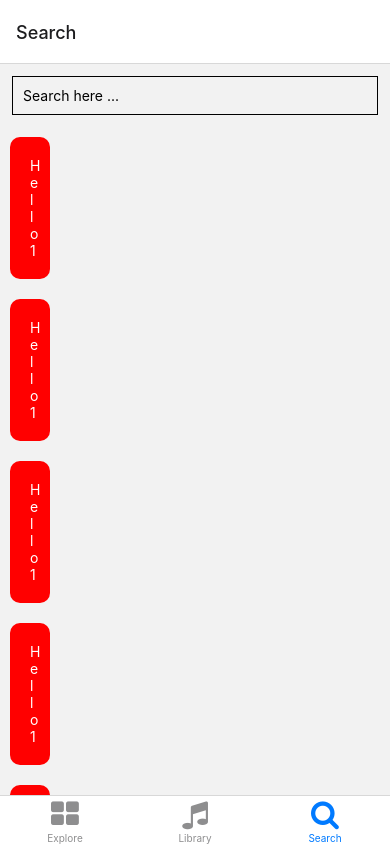
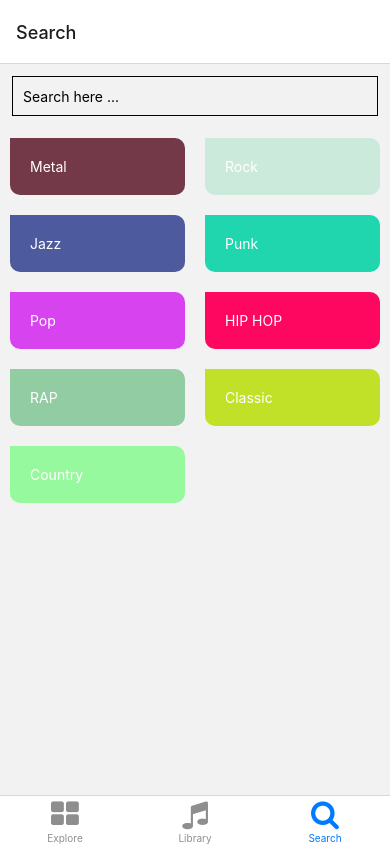
Before and after one commit to B3njaminV/react-musicvibes-app, a React Native app in the folder src/: screen /SearchTab in a window 390 px wide. Built offline with nearby package versions, Linux system fonts and the light colour scheme.

Commit message:
search View working

```diff
--- a/src/components/SearchByGenre.tsx
+++ b/src/components/SearchByGenre.tsx
@@ -1,44 +1,37 @@
 import { useState } from "react";
 import{
-    View,Text,StyleSheet
+    View,Text,StyleSheet, Pressable, Touchable, TouchableOpacity
 } from "react-native"
 import { ScrollView, TouchableHighlight } from "react-native-gesture-handler"
+import { Colors } from "react-native/Libraries/NewAppScreen";
+import { randomNumber } from "./util/MyFunctions";
 
 
 type SearchByGenreProps = {
 
 }
 
+const genres =["Metal","Rock","Jazz","Punk","Pop","HIP HOP","RAP","Classic","Country"]
 
 export default function SearchByGenre(){
 
-    const [Click, setClick] = useState(1);
+
     return(
-        <ScrollView style={{flexDirection:'row', flexWrap:'wrap'}} >
-        <View style={styles.genreContainer} >
-            <TouchableHighlight onPress={()=>{setClick(Click+1)}}>
-                <Text style={styles.genreBlock} >Hello {Click}</Text>
-            </TouchableHighlight>
-        </View>
-        <View style={styles.genreContainer} >
-            <TouchableHighlight onPress={()=>{setClick(Click+1)}}>
-                <Text style={styles.genreBlock} >Hello {Click}</Text>
-            </TouchableHighlight>
-        </View>
-        <View style={styles.genreContainer} >
-            <TouchableHighlight onPress={()=>{setClick(Click+1)}}>
-                <Text style={styles.genreBlock} >Hello {Click}</Text>
-            </TouchableHighlight>
-        </View>
-        <View style={styles.genreContainer} >
-            <TouchableHighlight onPress={()=>{setClick(Click+1)}}>
-                <Text style={styles.genreBlock} >Hello {Click}</Text>
-            </TouchableHighlight>
-        </View>
-        <View style={styles.genreContainer} >
-            <TouchableHighlight onPress={()=>{setClick(Click+1)}}>
-                <Text style={styles.genreBlock} >Hello {Click}</Text>
-            </TouchableHighlight>
+        <ScrollView>
+        <View style={{display:"flex",flexDirection:'row',flexWrap:"wrap",width:"100%"}} >
+            {
+                genres.map(
+                    genre=>{
+                        return(
+                            <View style={{...styles.genreContainer}} >
+                                <TouchableOpacity style={{...styles.genreBlock,backgroundColor:randomNumber()}}  >
+                                    <Text style={{color:"white"}} >{genre}</Text>
+                                </TouchableOpacity>
+                            </View>
+                        )
+                    }
+                )
+            }
         </View>
         </ScrollView>
     )
@@ -49,16 +42,15 @@ const styles = StyleSheet.create({
     genreBlock:{
     borderBottomLeftRadius: 10,
 	borderBottomRightRadius: 10,
-	borderTopLeftRadius: 10,
+	borderTopLeftRadius: 0,
 	borderTopRightRadius: 10,
     padding:20,
-    backgroundColor:"red",
-    borderRadius:10,
+    //borderRadius:10,
     color:"white",
 
     },
     genreContainer:{
-width:"50%",
-padding:10
+        width:"50%",
+padding:10,
     }
 })
--- /dev/null
+++ b/src/components/SearchByName.tsx
@@ -0,0 +1,116 @@
+import React, { FunctionComponent } from "react";
+import {Image,StyleSheet,ScrollView,FlatList,TouchableOpacity,Text,View} from "react-native"
+import { SafeAreaView } from "react-native-safe-area-context";
+
+interface SearchByNameProps {
+
+}
+
+const searchedObjects = [
+    {
+        name:"fsdf sdfsdrgf",
+        type:"Music",
+    },
+    {
+        name:"jfs setzset",
+        type:"Music",
+    },
+    {
+        name:"fzeze",
+        type:"Music",
+    },
+    {
+        name:"eezrr zerze",
+        type:"Artist",
+    },
+    {
+        name:"fsdf sdfsdrgf",
+        type:"Artist",
+    },
+    {
+        name:"fssssezef",
+        type:"Music",
+    },
+
+    {
+        name:"fsdf sdfsdrgf",
+        type:"Music",
+    },{
+        name:"fsdf sdfsdrgf",
+        type:"Music",
+    },
+
+    {
+        name:"fsdf sdfsdrgf",
+        type:"Artist",
+    },{
+        name:"fsdf sdfsdrgf",
+        type:"Artist",
+    },{
+        name:"fsdf sdfsdrgf",
+        type:"Artist",
+    },{
+        name:"fsdf sdfsdrgf",
+        type:"Artist",
+    },{
+        name:"fsdf sdfsdrgf",
+        type:"Music",
+    },{
+        name:"fsdf sdfsdrgf",
+        type:"Music",
+    },{
+        name:"fsdf sdfsdrgf",
+        type:"Music",
+    },{
+        name:"fsdf sdfsdrgf",
+        type:"Music",
+    },
+]
+
+const SearchByName: FunctionComponent<SearchByNameProps> = () => {
+    return (
+            <FlatList
+                data={searchedObjects}
+                renderItem={({item,index})=>
+                    <>
+                    <TouchableOpacity key={index}>
+                        <View style={styles.container}>
+                            <Image source={require('../assets/podcast.jpg')} style={styles.coverSize}/>
+                            <View>
+                                <Text style={styles.name} >{item.name}</Text>
+                                <Text style={styles.type} >{item.type}</Text>
+                            </View>
+                        </View>
+                    </TouchableOpacity>
+                    </>
+                }
+                />
+
+
+     );
+}
+
+const styles = StyleSheet.create({
+
+    container:{
+        borderBottomColor: 'lightgray',
+        borderBottomWidth: 1,
+        display:"flex",flexDirection:"row",flexWrap:"wrap"
+    },
+
+    coverSize: {
+        width: 50,
+        height: 50,
+     },
+
+    name: {
+       fontWeight: "bold",
+       fontSize: 20,
+    },
+    type:{
+        color:"grey",
+        fontSize: 10,
+    }
+})
+
+export default SearchByName;
--- /dev/null
+++ b/src/components/util/MyFunctions.tsx
@@ -0,0 +1,11 @@
+export const randomNumber = () => {
+
+    const generateRandomColor = Math.floor(Math.random() * 16777215)
+
+        .toString(16)
+
+        .padStart(6, '0');
+
+    return `#${generateRandomColor}`;
+
+}
--- a/src/screens/SearchScreen.tsx
+++ b/src/screens/SearchScreen.tsx
@@ -1,6 +1,7 @@
 import {StyleSheet, Text, TextInput, View} from "react-native";
 import React, { useState } from "react";
 import SearchByGenre from "../components/SearchByGenre"
+import SearchByName from "../components/SearchByName";
 
 export default function SearchScreen() {
 
@@ -16,7 +17,7 @@ export default function SearchScreen() {
         placeholder="Search here ..."
       />
       { SearchValue.length==0 && <SearchByGenre /> }
-
+      { SearchValue.length>0 && <SearchByName /> }
 
         </>
     )
```
